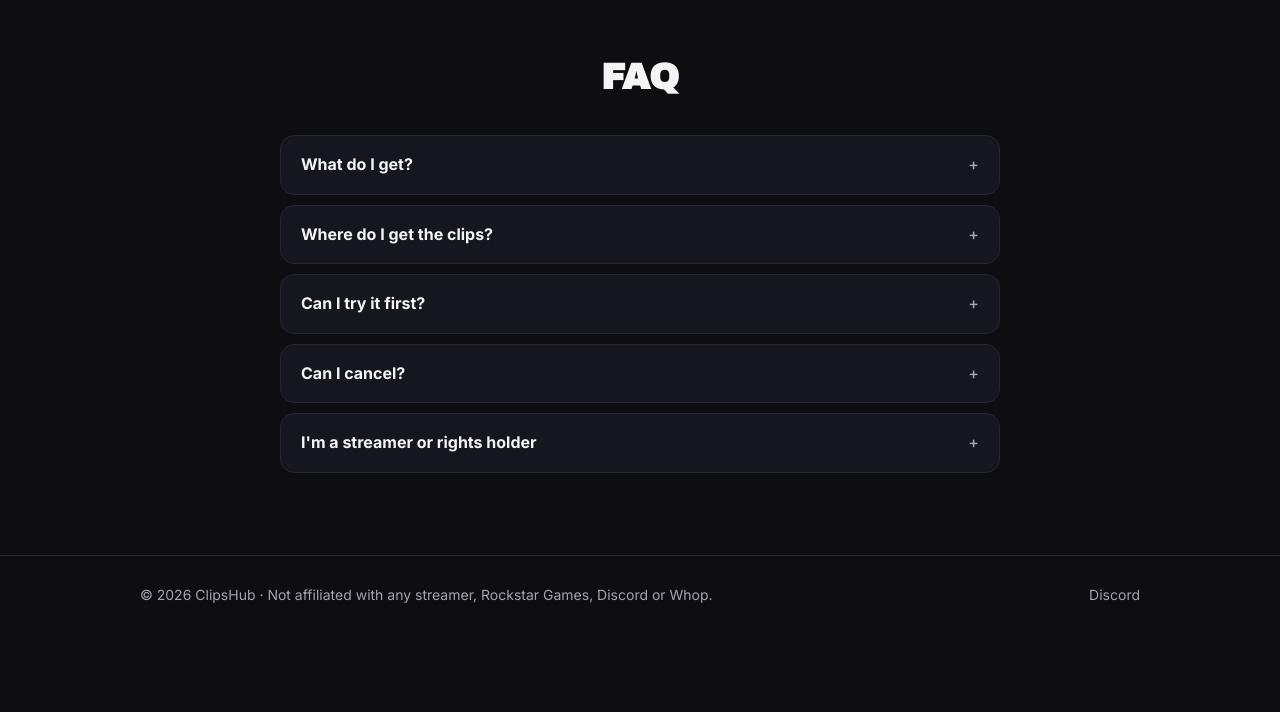
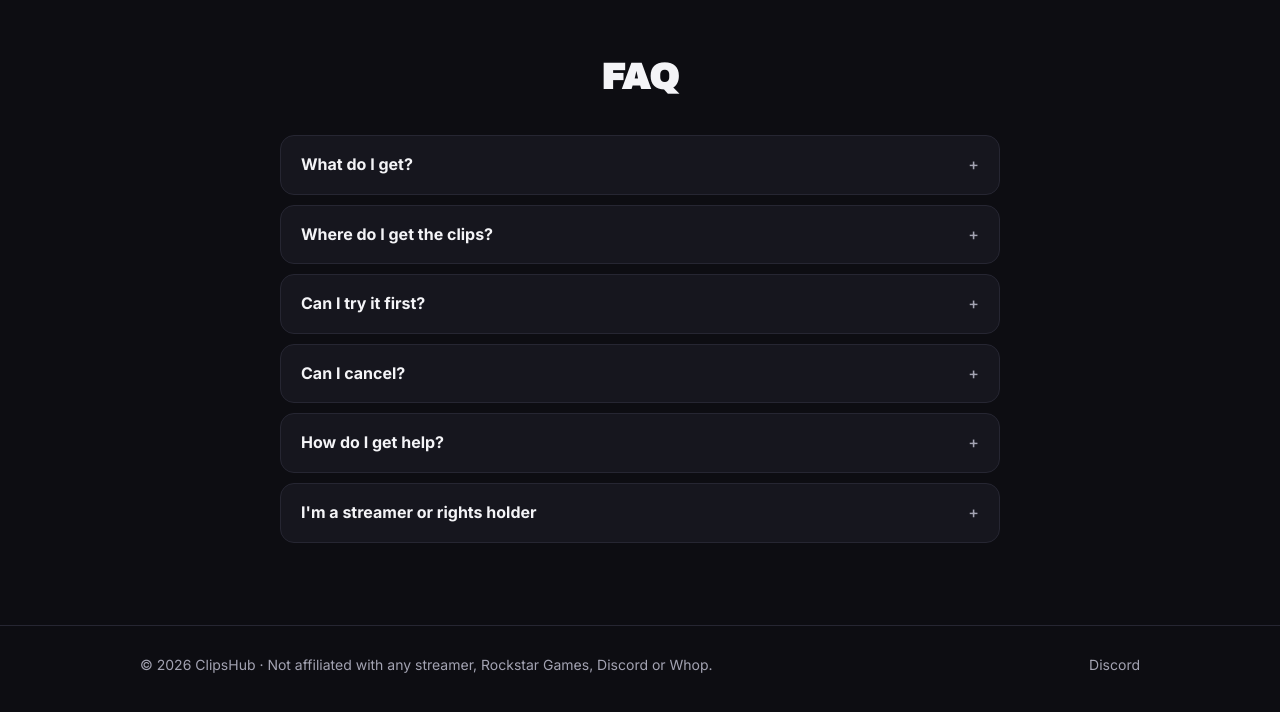
Before and after one commit to dropylol/clipshub, a plain HTML site: page index.html in a window 1280 px wide. Shown: the part 2294-3006 px from the top of the page. Before the commit the page ends 2940 px from the top, so only its background shows below. Drawn offline with Linux system fonts and the light colour scheme.

Commit message:
FAQ: help and takedowns go through Discord tickets
Co-Authored-By: Claude Opus 5.5 <noreply@anthropic.com>
Claude-Session: https://claude.ai/code/session_01Dtg2qTad7bHo7ypFv4zP4k

```diff
--- a/index.html
+++ b/index.html
@@ -147,7 +147,8 @@ footer a:hover{color:var(--text)}
       <details><summary>Where do I get the clips?</summary><p>In the Discord. Each drop has its files right in the post, ready to save and upload.</p></details>
       <details><summary>Can I try it first?</summary><p>Yes. The Discord has a free clips channel anyone can see.</p></details>
       <details><summary>Can I cancel?</summary><p>Yes, anytime.</p></details>
-      <details><summary>I'm a streamer or rights holder</summary><p>Post in the Discord's chat channel and we take the clip down the same day, no questions asked.</p></details>
+      <details><summary>How do I get help?</summary><p>Open a ticket in the Discord's support channel: payments, support or questions. Only you and the team can see it.</p></details>
+      <details><summary>I'm a streamer or rights holder</summary><p>Open a Questions ticket in the Discord's support channel and we take the clip down the same day, no questions asked.</p></details>
     </div>
   </section>
 </div>
```
